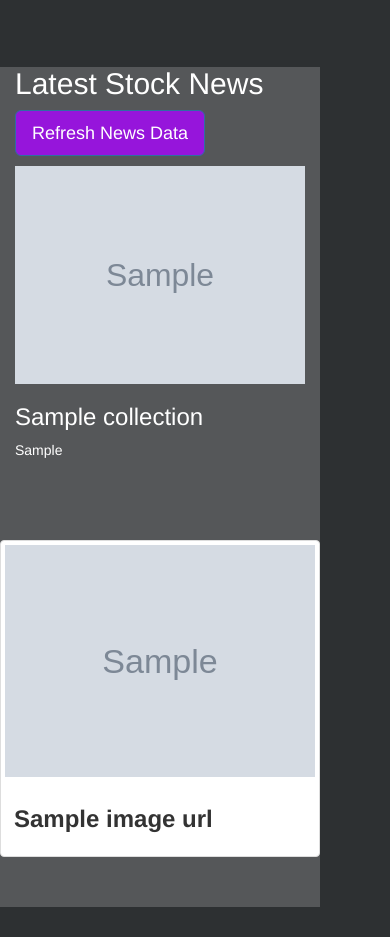
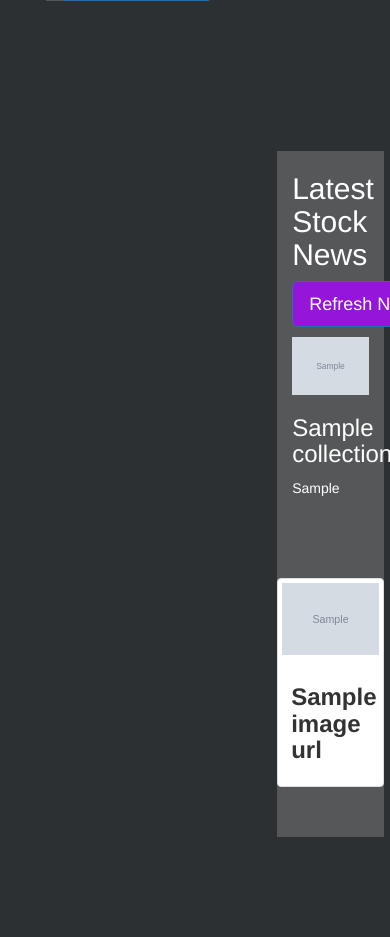
Before and after one commit to jfield24/Project-2, a Flask app: page / in a window 390 px wide; the page is wider, and only the part inside the window is pictured. Shown: the part 646-1583 px from the top of that part. After the commit the page ends 1483 px from the top of that part, so only its background shows below. Run offline with Flask 2, Linux system fonts and the light colour scheme; grey boxes marked "Sample" are stand-in pictures; a database or web service that is not in the repository returns one stand-in record (values such as "Sample title"); some libraries are stand-ins or nearby versions.

Commit message:
index.html cleaning

```diff
--- a/Project2HTML/templates/index.html
+++ b/Project2HTML/templates/index.html
@@ -23,7 +23,7 @@
       <nav style="background: #9615DB" class="navbar navbar-expand-lg navbar-light bg-light">
          <a class="navbar-brand active text-white " style = "color:white" href="index.html">S&P 100 Stock Explorer</a>
       </nav>
-      <div class="col-md-8">
+      <div class="col-md-7">
          <div class="col-md-12">
             <div class="form-group col-md-4 btn-block">
                <div class="col-md-9">
@@ -57,7 +57,10 @@
                   </div>
                   <br>
                   <img src="https://as2.ftcdn.net/jpg/02/70/84/47/500_F_270844750_QArZGeo6QZuKa36HFZme14lRCwmRmUB2.jpg" class="img-responsive" alt="Responsive image" width="100%" />
+                  <br>
+                  <br>
                </div>
+
                <div style = "background: #555759" class ="col-md-12">
                   <h1 style = "color:white" class="h2">Article Hits</h1>
                   <p><a style="background: #9615DB" class="btn btn-primary btn-lg" href= "/data" role="button">Refresh Graph</a></p>
@@ -71,10 +74,11 @@
          </div>
       </div>
       <div class="right">
-      <div style = "color:white ; background: #555759" class="col-md-12">
+      <div style = "color:white ; background: #555759" class="col-md-5">
+         <div class="col-md-12"></div>
             <h2>Latest Stock News</h2>
             <p><a class="btn btn-primary btn-lg" style="background: #9615DB" href= "/api" role="button">Refresh News Data</a></p>
-      <img class = "img-responsive" src="{{ stock.featured_image_url }}"  alt="Stocknews_Image">
+            <img class = "img-responsive" src="{{ stock.featured_image_url }}" width="100%"  alt="Stocknews_Image">
             <h3>{{ stock.feature_title }}</h3>
             <p>{{ stock.feature_p }}</p>
             <br>
@@ -92,9 +96,10 @@
                </div>
                </div>
          </div>
+      </div>
       <style>
-      .right { float: right; margin-right: 70px;}
-      .left { float: left;}
+      .right { float: right;  margin: 0 1.5%; width: 30%; margin-left: 0px; padding-right: -300px; padding-left: 10px;}
+      .left { float: left; margin: 0 1.5%; width: 63%; padding-right: 700px; padding-left: 10px; margin-bottom: 100px;}
       </style>
       <script src="https://stackpath.bootstrapcdn.com/bootstrap/4.3.1/js/bootstrap.min.js" integrity="sha384-JjSmVgyd0p3pXB1rRibZUAYoIIy6OrQ6VrjIEaFf/nJGzIxFDsf4x0xIM+B07jRM" crossorigin="anonymous"></script>
    </body>
```
Lines whose indentation alone changed are shown as unchanged.
